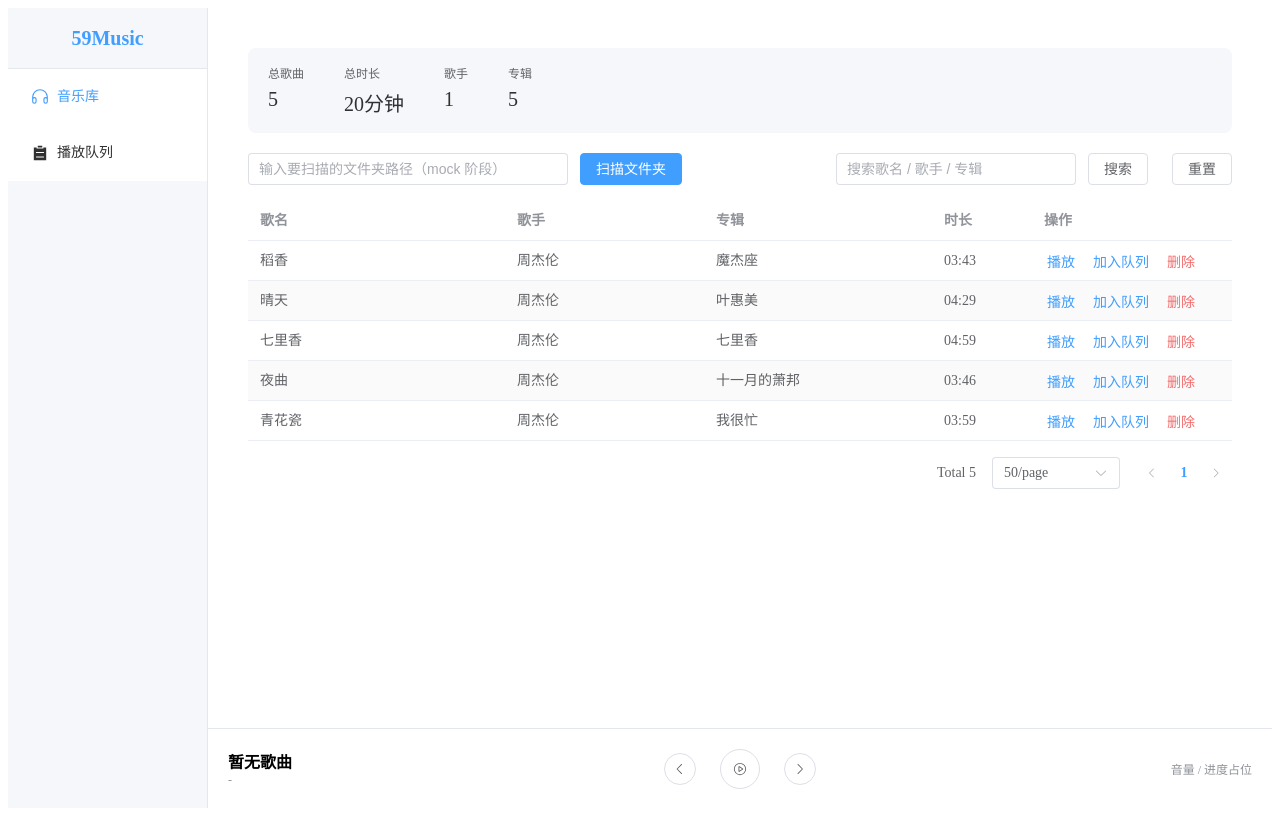
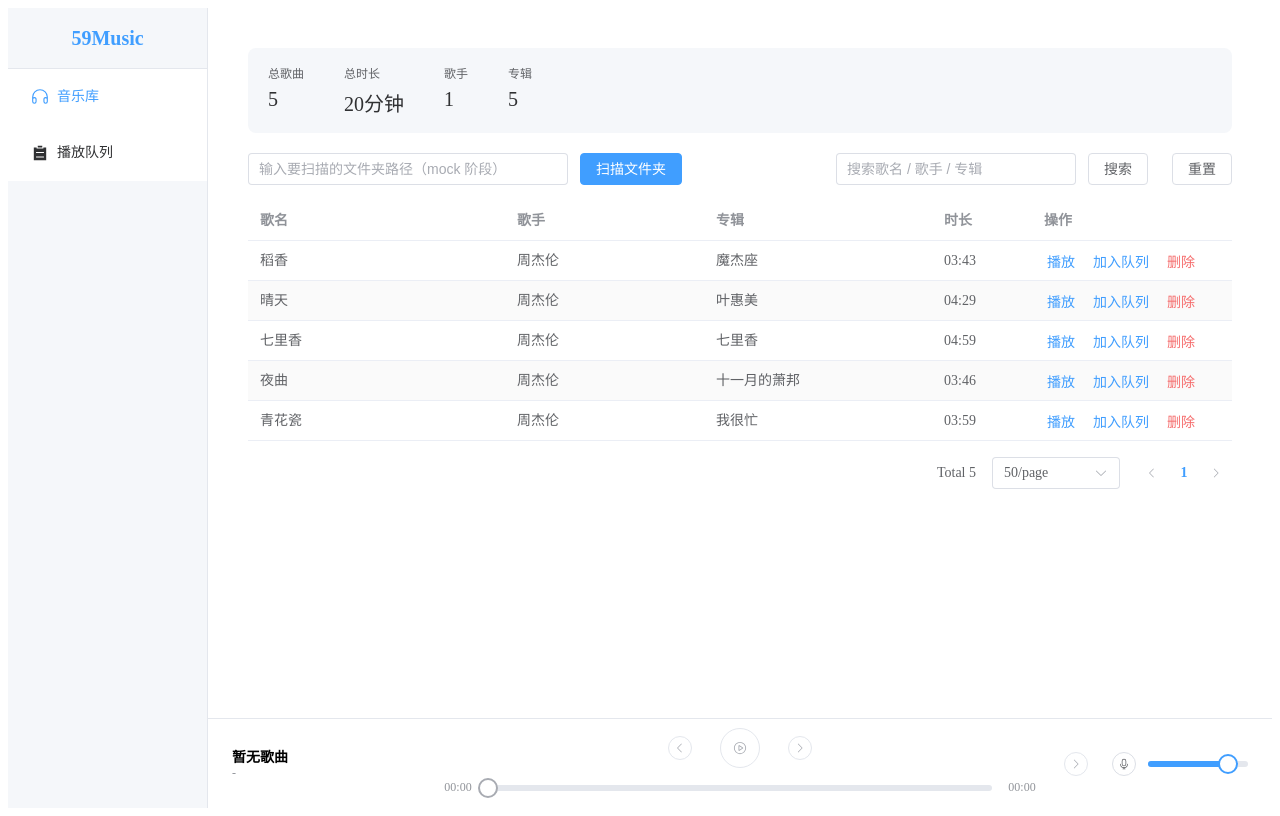
Before and after one commit to maqwq/59Music, a JavaScript app in the folder frontend/: page / in a window 1280 px wide. Built offline with nearby package versions, Linux system fonts and the light colour scheme.

Commit message:
feat: 完成底部播放栏开发

```diff
--- a/frontend/src/App.vue
+++ b/frontend/src/App.vue
@@ -3,11 +3,7 @@
     <!-- 侧边栏 -->
     <el-aside width="200px" class="sidebar">
       <div class="logo">59Music</div>
-      <el-menu
-        :default-active="$route.path"
-        router
-        class="nav-menu"
-      >
+      <el-menu :default-active="$route.path" router class="nav-menu">
         <el-menu-item index="/">
           <el-icon><Headset /></el-icon>
           <span>音乐库</span>
@@ -26,27 +22,73 @@
       </el-main>
 
       <!-- 底部播放栏 -->
-      <el-footer height="80px" class="player-bar">
+      <el-footer height="90px" class="player-bar">
+        <!-- 左侧：歌曲信息 -->
         <div class="song-info">
-          <div class="title">暂无歌曲</div>
-          <div class="artist">-</div>
+          <div class="title">{{ playerStore.hasCurrentSong ? playerStore.currentSong.title : '暂无歌曲' }}</div>
+          <div class="artist">
+            {{ playerStore.hasCurrentSong ? playerStore.currentSong.artist : '-' }}
           </div>
+        </div>
+
+        <!-- 中间：控制按钮 + 进度 -->
+        <div class="player-center">
           <div class="controls">
-          <el-button circle>
+            <el-button circle size="small" :disabled="!playerStore.hasCurrentSong" @click="playerStore.previous">
               <el-icon><Arrow-Left /></el-icon>
             </el-button>
-          <el-button circle size="large" @click="playerStore.togglePlay">
+            <el-button circle size="large" :disabled="!playerStore.hasCurrentSong" @click="playerStore.togglePlay">
               <el-icon>
                 <Video-Play v-if="!playerStore.isPlaying" />
                 <Video-Pause v-else />
               </el-icon>
             </el-button>
-          <el-button circle>
+            <el-button circle size="small" :disabled="!playerStore.hasCurrentSong" @click="playerStore.next">
               <el-icon><Arrow-Right /></el-icon>
             </el-button>
           </div>
-        <div class="extra">
-          <span>音量 / 进度占位</span>
+
+          <div class="progress-area">
+            <span class="time">{{ playerStore.formattedPosition }}</span>
+            <el-slider
+              v-model="progressValue"
+              :max="100"
+              :disabled="!playerStore.hasCurrentSong"
+              size="small"
+              class="progress-slider"
+              @change="onSeek"
+            />
+            <span class="time">{{ playerStore.formattedDuration }}</span>
+          </div>
+        </div>
+
+        <!-- 右侧：音量 + 模式 -->
+        <div class="player-extra">
+          <el-tooltip :content="modeText" placement="top">
+            <el-button circle size="small" :disabled="!playerStore.hasCurrentSong" @click="cycleMode">
+              <el-icon>
+                <Refresh-Right v-if="playerStore.mode === 'single_loop'" />
+                <Refresh v-else-if="playerStore.mode === 'list_loop'" />
+                <Sort v-else-if="playerStore.mode === 'shuffle'" />
+                <Arrow-Right v-else />
+              </el-icon>
+            </el-button>
+          </el-tooltip>
+
+          <el-button circle size="small" @click="playerStore.toggleMuted">
+            <el-icon>
+              <Mute v-if="playerStore.muted || playerStore.volume === 0" />
+              <Microphone v-else />
+            </el-icon>
+          </el-button>
+
+          <el-slider
+            v-model="volumeValue"
+            :max="100"
+            size="small"
+            class="volume-slider"
+            @change="playerStore.setVolume"
+          />
         </div>
       </el-footer>
     </el-container>
@@ -54,6 +96,7 @@
 </template>
 
 <script setup>
+import { computed, onMounted, onUnmounted, ref } from 'vue'
 import { usePlayerStore } from './stores/player'
 import {
   Headset,
@@ -62,9 +105,69 @@ import {
   ArrowRight,
   VideoPlay,
   VideoPause,
+  Mute,
+  Microphone,
+  RefreshRight,
+  Refresh,
+  Sort,
 } from '@element-plus/icons-vue'
 
 const playerStore = usePlayerStore()
+
+// ===== 进度条绑定 =====
+const progressValue = computed({
+  get: () => playerStore.progressPercent,
+  set: (value) => {
+    playerStore.currentPosition = Math.round((value / 100) * playerStore.duration)
+  },
+})
+
+function onSeek(value) {
+  const position = Math.round((value / 100) * playerStore.duration)
+  playerStore.seek(position)
+}
+
+// ===== 音量条绑定 =====
+const volumeValue = computed({
+  get: () => playerStore.volume,
+  set: (value) => {
+    playerStore.volume = value
+  },
+})
+
+// ===== 播放模式切换 =====
+const modeOrder = ['sequential', 'list_loop', 'single_loop', 'shuffle']
+
+const modeTextMap = {
+  sequential: '顺序播放',
+  list_loop: '列表循环',
+  single_loop: '单曲循环',
+  shuffle: '随机播放',
+}
+
+const modeText = computed(() => modeTextMap[playerStore.mode] || '顺序播放')
+
+function cycleMode() {
+  const currentIndex = modeOrder.indexOf(playerStore.mode)
+  const nextIndex = (currentIndex + 1) % modeOrder.length
+  playerStore.setMode(modeOrder[nextIndex])
+}
+
+// ===== mock 阶段：模拟播放进度推进 =====
+let progressTimer = null
+
+onMounted(() => {
+  playerStore.loadState()
+  progressTimer = setInterval(() => {
+    playerStore.tick()
+  }, 1000)
+})
+
+onUnmounted(() => {
+  if (progressTimer) {
+    clearInterval(progressTimer)
+  }
+})
 </script>
 
 <style scoped>
@@ -107,34 +210,77 @@ const playerStore = usePlayerStore()
   display: flex;
   align-items: center;
   justify-content: space-between;
-  padding: 0 20px;
+  padding: 0 24px;
   background-color: #ffffff;
   border-top: 1px solid #e4e7ed;
 }
 
+/* 左侧歌曲信息 */
 .song-info {
   width: 200px;
+  overflow: hidden;
 }
 
 .song-info .title {
   font-weight: bold;
+  font-size: 14px;
+  white-space: nowrap;
+  overflow: hidden;
+  text-overflow: ellipsis;
 }
 
 .song-info .artist {
   font-size: 12px;
   color: #909399;
+  white-space: nowrap;
+  overflow: hidden;
+  text-overflow: ellipsis;
+}
+
+/* 中间控制区 */
+.player-center {
+  flex: 1;
+  max-width: 600px;
+  display: flex;
+  flex-direction: column;
+  align-items: center;
+  gap: 8px;
 }
 
 .controls {
   display: flex;
   align-items: center;
+  gap: 16px;
+}
+
+.progress-area {
+  width: 100%;
+  display: flex;
+  align-items: center;
   gap: 12px;
 }
 
-.extra {
-  width: 200px;
-  text-align: right;
+.progress-area .time {
   font-size: 12px;
   color: #909399;
+  min-width: 36px;
+  text-align: center;
+}
+
+.progress-slider {
+  flex: 1;
+}
+
+/* 右侧功能区 */
+.player-extra {
+  width: 200px;
+  display: flex;
+  align-items: center;
+  justify-content: flex-end;
+  gap: 12px;
+}
+
+.volume-slider {
+  width: 100px;
 }
 </style>
```
Lines whose indentation alone changed are shown as unchanged.
